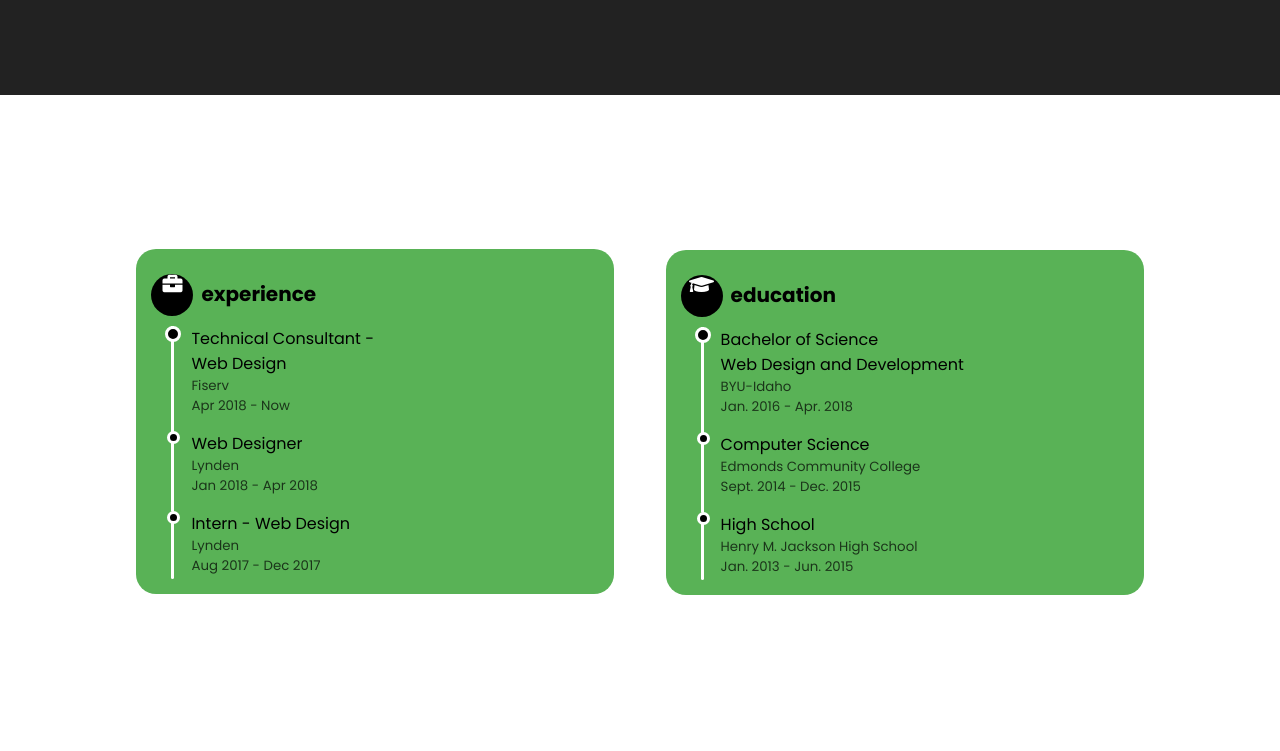
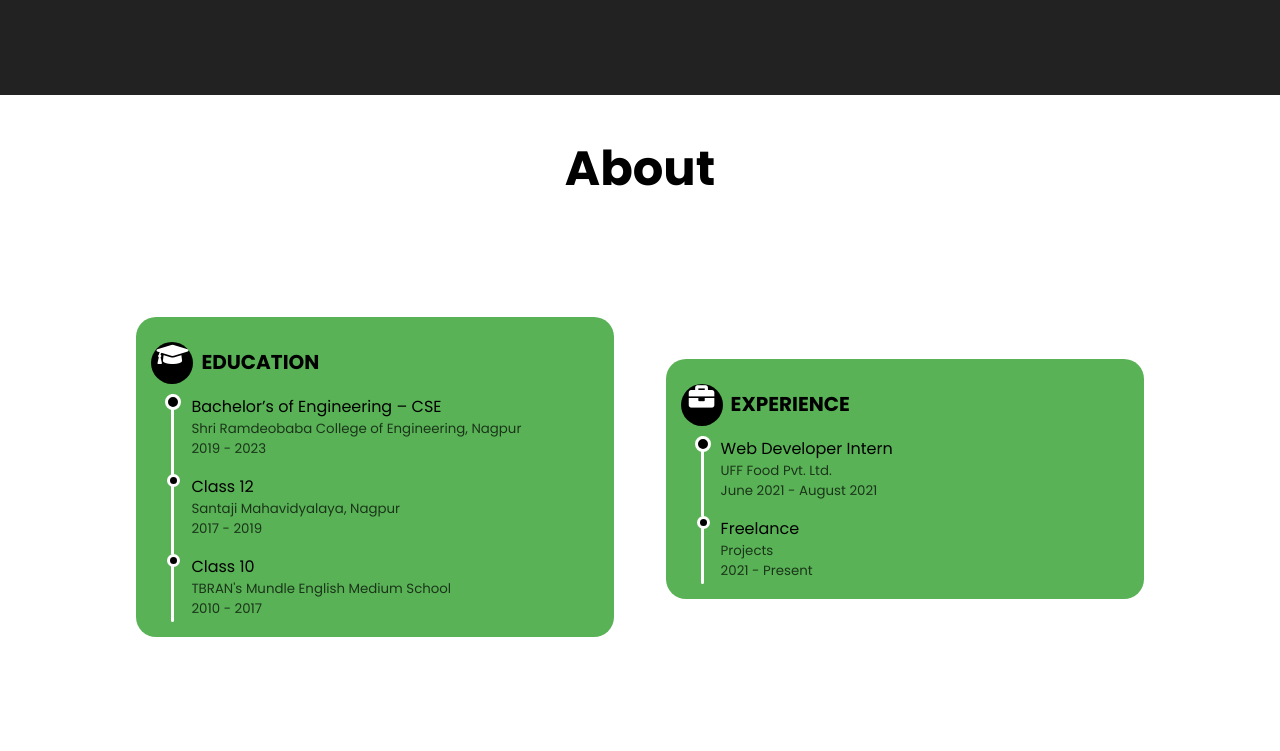
Before and after one commit to Atharva-17/Portfolio-Website, a React (Create React App) app: page / in a window 1280 px wide. Shown: the part 945-1696 px from the top of the page. Built offline with nearby package versions, Linux system fonts and the light colour scheme.

Commit message:
final code

```diff
--- a/package.json
+++ b/package.json
@@ -8,6 +8,7 @@
     "@testing-library/jest-dom": "^5.11.4",
     "@testing-library/react": "^11.1.0",
     "@testing-library/user-event": "^12.1.10",
+    "aos": "^3.0.0-beta.6",
     "autoprefixer": "^10.4.7",
     "bootstrap": "^5.1.3",
     "emailjs-com": "^3.2.0",
--- a/public/index.html
+++ b/public/index.html
@@ -10,10 +10,14 @@
   <!-- <link href="https://cdn.jsdelivr.net/npm/bootstrap@5.0.2/dist/css/bootstrap.min.css" rel="stylesheet" integrity="sha384-EVSTQN3/azprG1Anm3QDgpJLIm9Nao0Yz1ztcQTwFspd3yD65VohhpuuCOmLASjC" crossorigin="anonymous"> -->
   <link rel="stylesheet" href="https://cdn.jsdelivr.net/gh/devicons/devicon@v2.15.1/devicon.min.css">
   <link rel="stylesheet" href="https://use.fontawesome.com/releases/v5.1.0/css/all.css" integrity="sha384-lKuwvrZot6UHsBSfcMvOkWwlCMgc0TaWr+30HWe3a4ltaBwTZhyTEggF5tJv8tbt" crossorigin="anonymous">
+  <link rel="stylesheet" href="https://unpkg.com/aos@next/dist/aos.css" />
   <style>
     * {
       margin: 0;
       font-family: 'Poppins', sans-serif;
+    }
+    html{
+      overflow-x: hidden;
     }
 
 
@@ -25,6 +29,11 @@
   <noscript>You need to enable JavaScript to run this app.</noscript>
   <div id="root"></div>
 
+
+  <script src="https://unpkg.com/aos@next/dist/aos.js"></script>
+  <script>
+    AOS.init();
+  </script>
 </body>
 
 </html>
--- a/src/App.jsx
+++ b/src/App.jsx
@@ -1,5 +1,4 @@
 import { useContext } from "react";
-import About from "./components/about/About";
 import Contact from "./components/contact/Contact";
 import Intro from "./components/intro/Intro";
 import ProductList from "./components/productList/ProductList";
@@ -23,10 +22,9 @@ const App = () => {
         color: darkMode && "white",
       }}
     >
-      <Toggle />
+      {/* <Toggle /> */}
       <Intro />
       <Navi />
-      {/* <About /> */}
       <Social />
       <Edu />
       <Skills />
--- a/src/components/about/About.jsx
+++ b/src/components/about/About.jsx
@@ -1,44 +1,9 @@
-import "./about.css";
-import Award from "../../img/award.png";
+import React from 'react'
 
-const About = () => {
+function About() {
   return (
-    <div className="a">
-      <div className="a-left">
-        <div className="a-card bg"></div>
-        <div className="a-card">
-          <img
-            src="https://images.pexels.com/photos/3585047/pexels-photo-3585047.jpeg?auto=compress&cs=tinysrgb&dpr=2&w=500"
-            alt=""
-            className="a-img"
-          />
-        </div>
-      </div>
-      <div className="a-right">
-        <h1 className="a-title">About Me</h1>
-        <p className="a-sub">
-          It is a long established fact that a reader will be distracted by the
-          readable content.
-        </p>
-        <p className="a-desc">
-          Lorem ipsum dolor sit amet, consectetur adipiscing elit, sed do
-          eiusmod tempor incididunt ut labore et dolore magna aliqua. Ut enim ad
-          minim veniam, quis nostrud exercitation ullamco laboris nisi ut
-          aliquip ex ea commodo consequat duis aute irure dolor in reprehende.
-        </p>
-        <div className="a-award">
-          <img src={Award} alt="" className="a-award-img" />
-          <div className="a-award-texts">
-            <h4 className="a-award-title">International Design Awards 2021</h4>
-            <p className="a-award-desc">
-              Nemo enim ipsam voluptatem quia voluptas sit aspernatur autodit
-              and fugit.
-            </p>
-          </div>
-        </div>
-      </div>
-    </div>
-  );
-};
+    <div>About</div>
+  )
+}
 
-export default About;
+export default About
--- a/src/components/contact/Contact.jsx
+++ b/src/components/contact/Contact.jsx
@@ -37,7 +37,7 @@ const Contact = () => {
     <div className="c">
       <div className="c-bg"></div>
       <div className="c-wrapper">
-        <div className="c-left">
+        <div className="c-left" data-aos="fade-right">
           <h1 className="c-title">Let's discuss your project</h1>
           <div className="c-info">
             <div className="c-info-item">
@@ -54,7 +54,7 @@ const Contact = () => {
             </div>
           </div>
         </div>
-        <div className="c-right">
+        <div className="c-right" data-aos="fade-left">
           <p className="c-desc">
             <b>What’s your story?</b> Get in touch. Always available for
             freelancing if the right project comes along. me.
--- a/src/components/education/Edu.jsx
+++ b/src/components/education/Edu.jsx
@@ -5,22 +5,23 @@ function Edu() {
   return (
     <>
     <section id='about'>
-    <div className='hero__main'>
+    <div className='hero__main' data-aos="fade-up">
+      <label htmlFor="" className="edu__title">About</label>
     <div className='main__edu'>
-   <div class="work">
-      <h3><i class="fa fa-briefcase"></i>Experience</h3>
+   <div class="work" data-aos="fade-up">
+      <h3><i class="fa fa-graduation-cap " id='briefcase'></i>Education</h3>
       <ul>
-        <li><span>Technical Consultant -<br/>Web Design</span><small>Fiserv</small><small>Apr 2018 - Now</small></li>
-        <li><span>Web Designer</span><small>Lynden</small><small>Jan 2018 - Apr 2018</small></li>
-        <li><span>Intern - Web Design</span><small>Lynden</small><small>Aug 2017 - Dec 2017</small></li>
+        <li><span>Bachelor’s of Engineering – CSE</span><small>Shri Ramdeobaba College of Engineering, Nagpur</small><small>2019 - 2023</small></li>
+        <li><span>Class 12</span><small>Santaji Mahavidyalaya, Nagpur</small><small>2017 - 2019</small></li>
+        <li><span>Class 10</span><small>TBRAN's Mundle English Medium School</small><small>2010 - 2017</small></li>
       </ul>
     </div>
     <div class="edu">
-      <h3><i class="fa fa-graduation-cap"></i>Education</h3>
+      <h3><i class="fa fa-briefcase" id='cap'></i>Experience</h3>
       <ul>
-        <li><span>Bachelor of Science<br/>Web Design and Development</span><small>BYU-Idaho</small><small>Jan. 2016 - Apr. 2018</small></li>
-        <li><span>Computer Science</span><small>Edmonds Community College</small><small>Sept. 2014 - Dec. 2015</small></li>
-        <li><span>High School</span><small>Henry M. Jackson High School</small><small>Jan. 2013 - Jun. 2015</small></li>
+        <li><span>Web Developer Intern</span><small>UFF Food Pvt. Ltd.</small><small>June 2021 - August 2021</small></li>
+        <li><span>Freelance</span><small>Projects</small><small>2021 - Present</small></li>
+        {/* <li><span>High School</span><small>Henry M. Jackson High School</small><small>Jan. 2013 - Jun. 2015</small></li> */}
       </ul>
     </div>
     </div>
--- a/src/components/education/edu.css
+++ b/src/components/education/edu.css
@@ -1,4 +1,4 @@
-* {
+/* * {
   outline: none;
 }
 
@@ -6,10 +6,10 @@
 *:before,
 *:after {
   box-sizing: inherit;
-}
+} */
 
 .hero__main{
-  height: 80vh;
+  height: 100vh;
   background-color: #fff;
   opacity: 1;
   background-image: radial-gradient(#59b256 0.5px, #fff 0.5px);
@@ -19,7 +19,7 @@
 h3 {
   color: black;
   margin: 10px 0;
-  text-transform: lowercase;
+  text-transform: uppercase;
   font-size: 1.25em;
 }
 ul {
@@ -143,8 +143,9 @@ ul {
   display: flex;
   align-items: center;
   justify-content: center;
-  /* padding: 80px; */
-  padding-top: 12%;
+  /* padding: 12%; */
+  /* padding-top: 12%; */
+  margin-top: 7rem;
 }
 
 @media screen and (max-width: 480px) {
@@ -158,7 +159,7 @@ h3 i {
   background: black;
   width: 42px;
   height: 42px;
-  font-size: 20px;
+  /* font-size: 1.7rem; */
   line-height: 42px;
   border-radius: 50%;
   text-align: center;
@@ -166,3 +167,16 @@ h3 i {
   margin-right: 8px;
   transition-duration: 0.3s;
 }
+
+#cap,#briefcase{
+     font-size: 1.6rem;
+}
+
+.edu__title{
+  display: flex;
+  font-size: 3rem;
+  font-weight: 700;
+  justify-content: center;
+  align-items: center;
+  padding-top: 3%;
+}
--- a/src/components/projects/Project.jsx
+++ b/src/components/projects/Project.jsx
@@ -8,8 +8,8 @@ function Project() {
     <>
     <section id='projects'>
     <div className='projects'>
-        <label htmlFor="" className='project-title'>Projects</label>
-           <div>
+        <label htmlFor="" data-aos="fade-up" className='project-title'>Projects</label>
+           <div data-aos="fade-up">
             {data.map((project) => {
                 return  <ProjectCard project={project} />;
 
--- a/src/components/projects/Projectdata.js
+++ b/src/components/projects/Projectdata.js
@@ -2,8 +2,8 @@ export const ProjectData =[
     {
         id:1,
         title:"Unibuzz Solutions",
-        about:"React makes it painless to create interactive UIs.augggavbjdvbdvjdv jbuojubobjbobduvjoboujbvou ajvbjbjbvoujbujobjbjobo sjsboujbsuojbjbsujb",
-        tags:['Reactjs','NodeJs'],
+        about:"Unibuzz marketing solution Provides digital marketing services for various businesses. Designed the entire UI and implemented Custom CSS animation, also developed the Dynamic Contact Us Form.",
+        tags:['Freelance','HTML','CSS','Javascript','jQuery'],
         demo:"ebfje",
         github:"vjvjhv",
         image:"https://xp.io/storage/20V2mmNl.png"
--- a/src/components/skills/Skills.jsx
+++ b/src/components/skills/Skills.jsx
@@ -8,11 +8,11 @@ function Skills() {
   return (
     <>
     <div className='skills'>
-      <label htmlFor="" className="section-title">Technologies</label>
+      <label htmlFor="" data-aos="fade-up" className="section-title">Technologies</label>
       <div className="skills-container">
         {data.map((item) => {
           return (
-            <div className="skills-section">
+            <div className="skills-section" data-aos="fade-up">
               <label htmlFor="" className="skills-section-title">{item.type}</label>
               <div className="skills-list">
                 {item.list.map((skill)=>{
--- a/src/components/skills/skills.css
+++ b/src/components/skills/skills.css
@@ -1,3 +1,4 @@
+
 .section-title{
     font-size: 4rem;
     display: flex;
```
Also changed, not shown: src/components/intro/Intro.jsx (+6 -6 lines), 1 other file (tests, documents, lock files or other folders).
